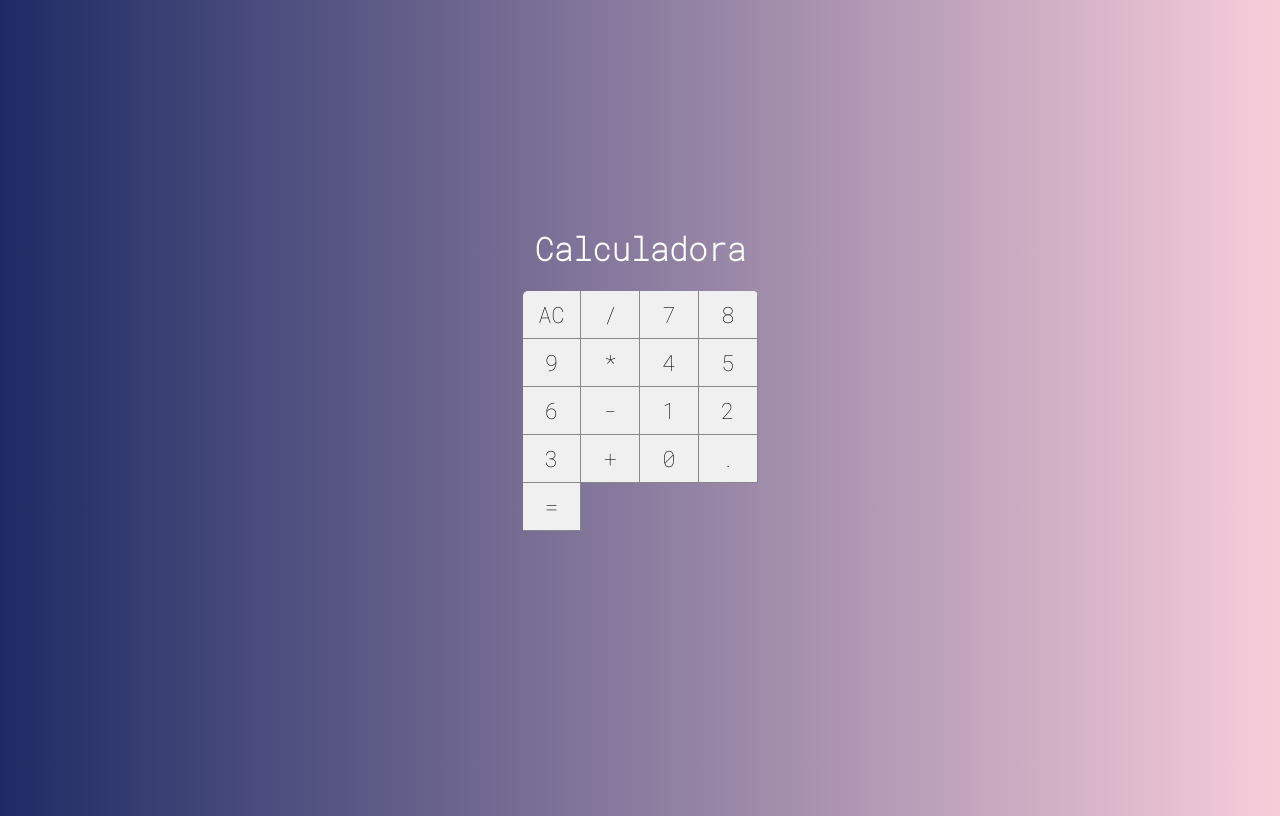
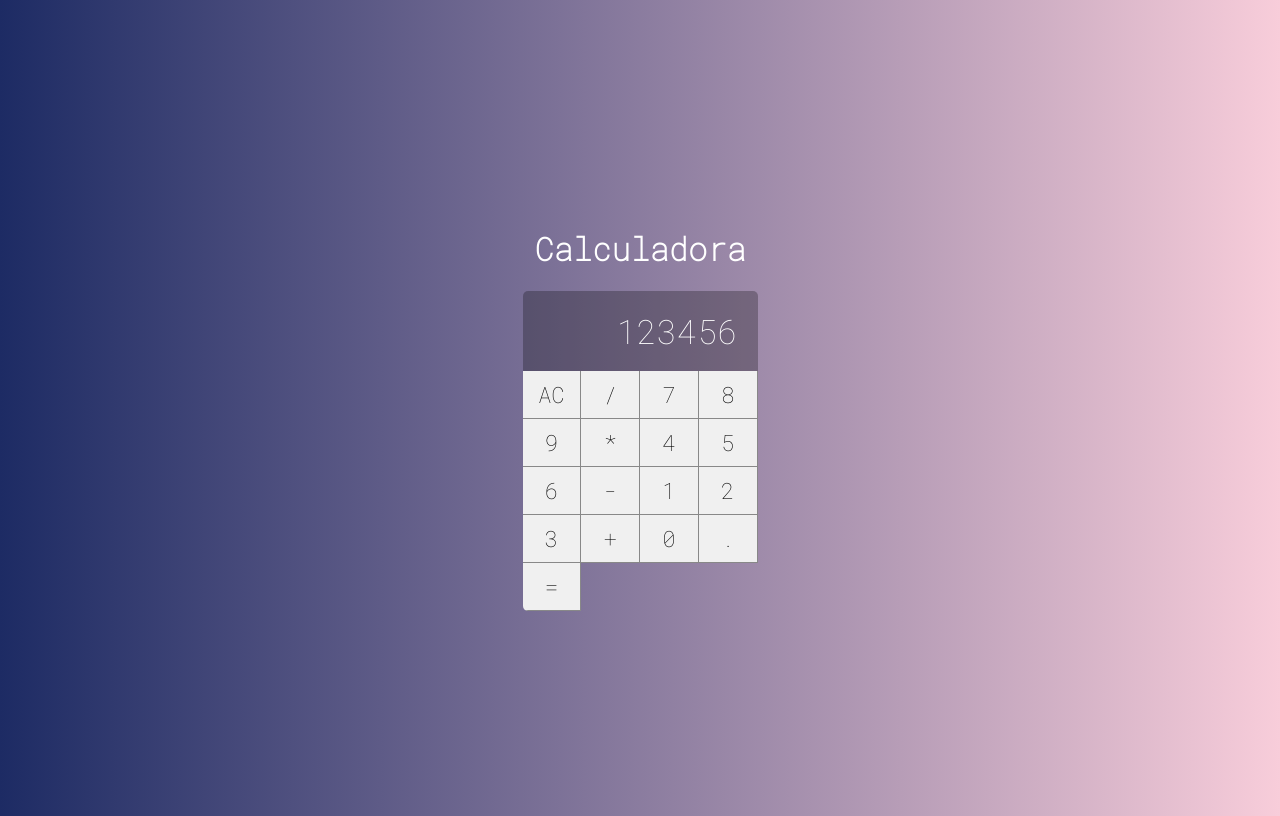
Before and after one commit to paulo-hst/Calculadora, a React (Create React App) app: page / in a window 1280 px wide. Built offline with nearby package versions, Linux system fonts and the light colour scheme.

Commit message:
criacao do componente Display

```diff
--- /dev/null
+++ b/src/components/Display.css
@@ -0,0 +1,11 @@
+.display{
+    grid-column: span 4;
+    background-color: #0004;
+
+    display: flex;
+    justify-content: flex-end;
+    align-items: center;
+    padding: 20px;
+    font-size: 2.1em;
+    overflow: hidden;
+}
--- /dev/null
+++ b/src/components/Display.jsx
@@ -0,0 +1,10 @@
+import React from 'react'
+import './Display.css'
+
+export default function Display(props){
+    return(
+        <div className="display" >
+            {props.value}
+        </div>
+    )
+}
--- a/src/main/Calculator.css
+++ b/src/main/Calculator.css
@@ -6,6 +6,6 @@
 
     display: grid;
     grid-template-columns: repeat(4, 25%);
-    grid-template-rows: 48px 48px 48px 48px 48px;
+    grid-template-rows: 1fr 48px 48px 48px 48px 48px; /* fr: fragmento */
 
 }
--- a/src/main/Calculator.jsx
+++ b/src/main/Calculator.jsx
@@ -1,11 +1,14 @@
 import React, { Component } from 'react'
 import './Calculator.css'
+
 import Button from '../components/Button'
+import Display from '../components/Display'
 
 export default class Calculator extends Component{
     render(){
         return(
             <div className="calculator">
+                <Display value={123456} />
                 <Button label="AC" />
                 <Button label="/" />
                 <Button label="7" />
```
Also changed, not shown: 1 other file (tests, documents, lock files or other folders).
